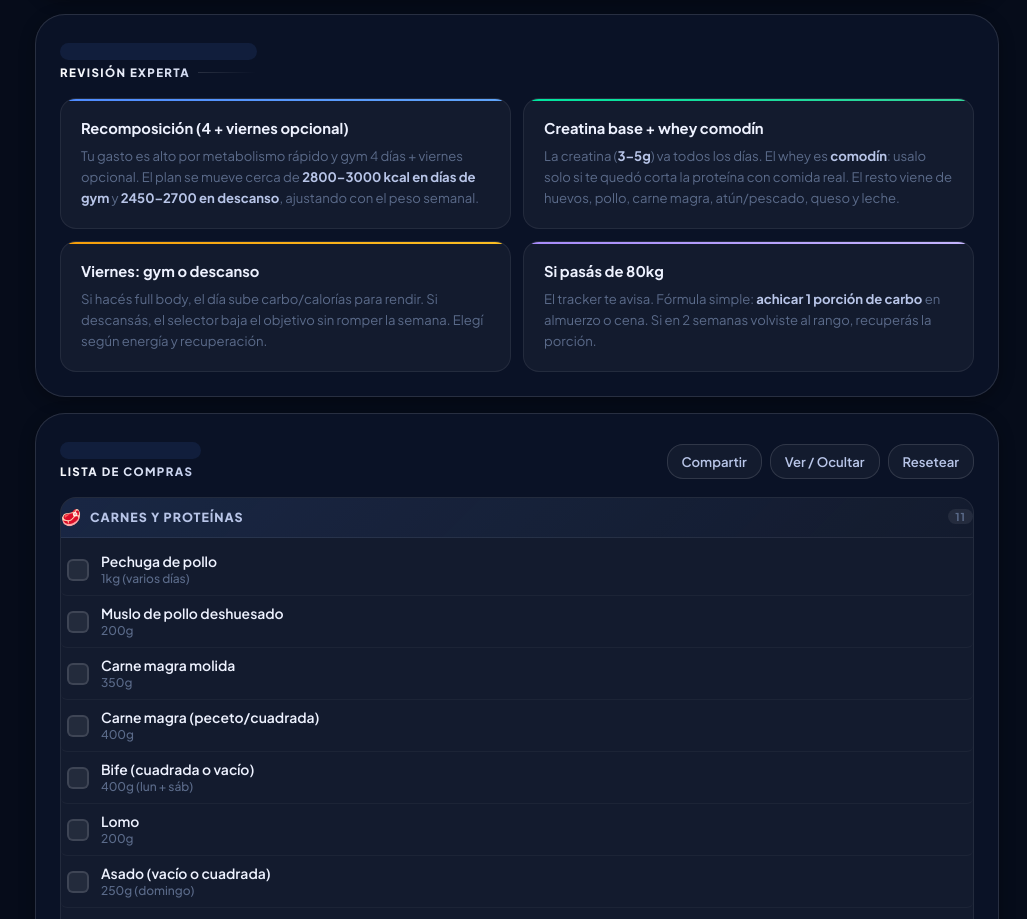
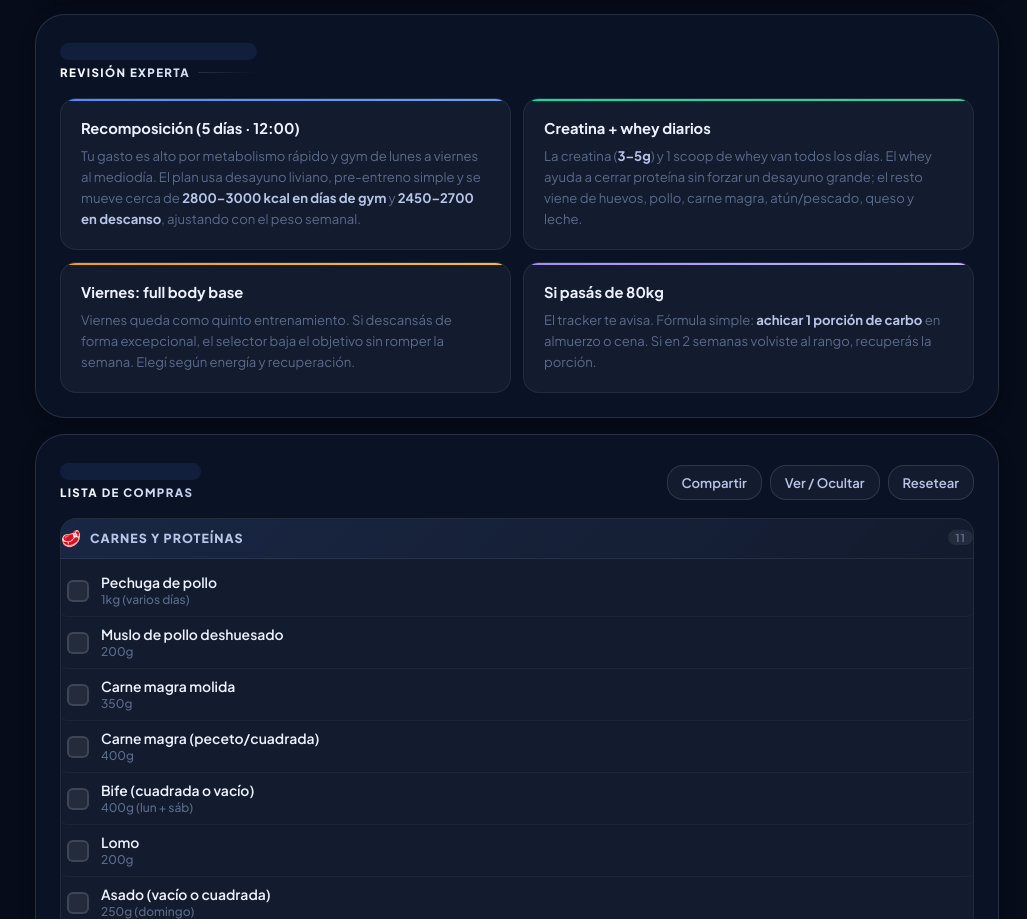
Before and after one commit to ronycozzi/dieta-rony, a plain HTML site: page index.html in a window 1280 px wide. Shown: the part 3093-4012 px from the top of the page, without its empty margins (253-1280 px from the left). Drawn offline with Linux system fonts and the light colour scheme.

Commit message:
Align diet app copy with noon training plan

```diff
--- a/index.html
+++ b/index.html
@@ -188,16 +188,16 @@
           </div>
           <div class="review-grid">
             <article class="review-card">
-              <h3>Recomposición (4 + viernes opcional)</h3>
-              <p>Tu gasto es alto por metabolismo rápido y gym 4 días + viernes opcional. El plan se mueve cerca de <strong>2800–3000 kcal en días de gym</strong> y <strong>2450–2700 en descanso</strong>, ajustando con el peso semanal.</p>
+              <h3>Recomposición (5 días · 12:00)</h3>
+              <p>Tu gasto es alto por metabolismo rápido y gym de lunes a viernes al mediodía. El plan usa desayuno liviano, pre-entreno simple y se mueve cerca de <strong>2800–3000 kcal en días de gym</strong> y <strong>2450–2700 en descanso</strong>, ajustando con el peso semanal.</p>
             </article>
             <article class="review-card">
-              <h3>Creatina base + whey comodín</h3>
-              <p>La creatina (<strong>3–5g</strong>) va todos los días. El whey es <strong>comodín</strong>: usalo solo si te quedó corta la proteína con comida real. El resto viene de huevos, pollo, carne magra, atún/pescado, queso y leche.</p>
+              <h3>Creatina + whey diarios</h3>
+              <p>La creatina (<strong>3–5g</strong>) y 1 scoop de whey van todos los días. El whey ayuda a cerrar proteína sin forzar un desayuno grande; el resto viene de huevos, pollo, carne magra, atún/pescado, queso y leche.</p>
             </article>
             <article class="review-card">
-              <h3>Viernes: gym o descanso</h3>
-              <p>Si hacés full body, el día sube carbo/calorías para rendir. Si descansás, el selector baja el objetivo sin romper la semana. Elegí según energía y recuperación.</p>
+              <h3>Viernes: full body base</h3>
+              <p>Viernes queda como quinto entrenamiento. Si descansás de forma excepcional, el selector baja el objetivo sin romper la semana. Elegí según energía y recuperación.</p>
             </article>
             <article class="review-card">
               <h3>Si pasás de 80kg</h3>
```
Also changed, not shown: README.md.
